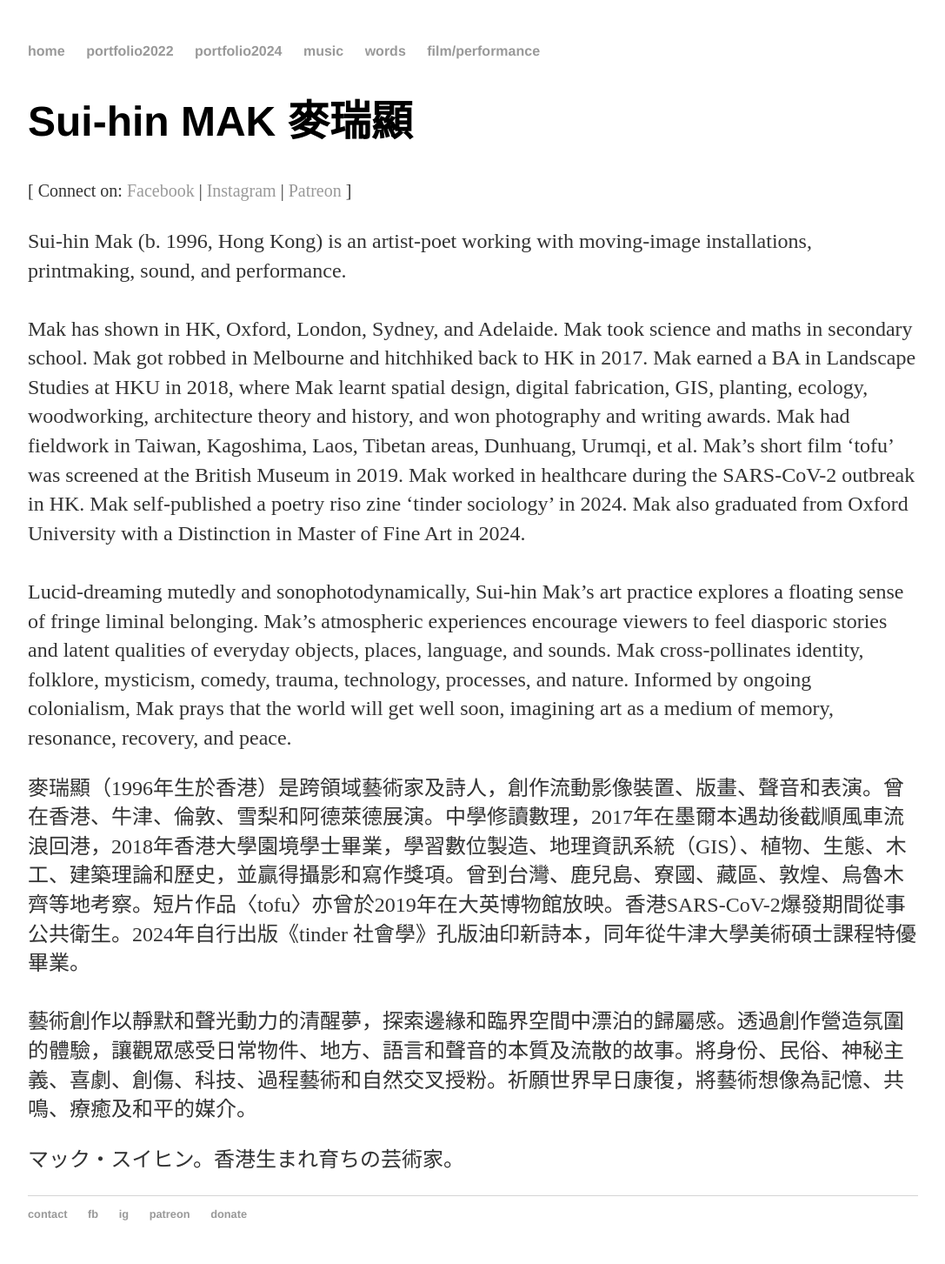
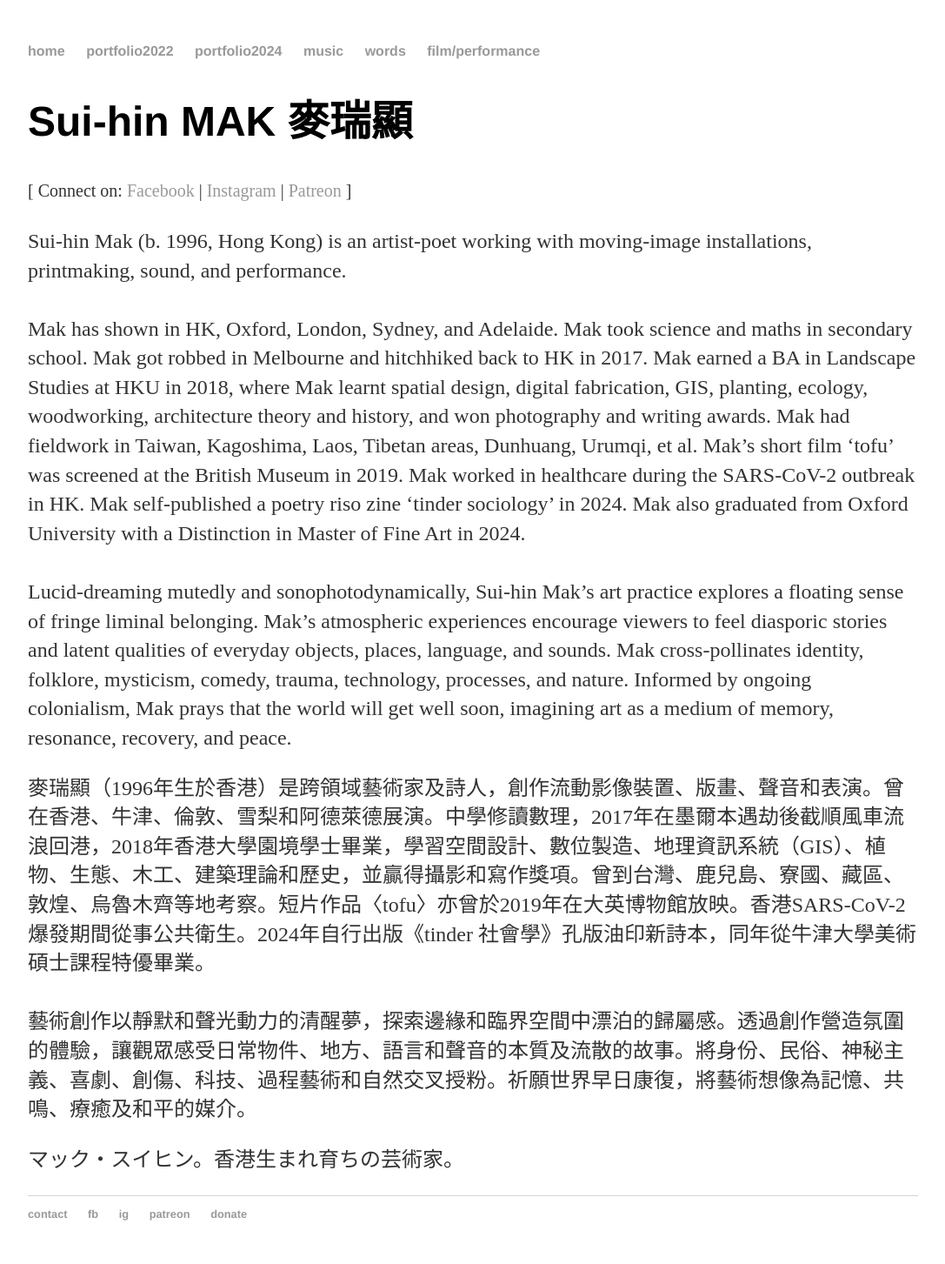
Before and after one commit to maksuihin/maksuihin.github.io, a Jekyll site: the page built from index.html, in a window 1280 px wide. Shown: the whole page at 87% size, without its empty margins (96-1183 px from the left). Built offline with Jekyll 4.4.1, drawn with Linux system fonts in a browser that asks for light colours.

Commit message:
Update index.html

```diff
--- a/index.html
+++ b/index.html
@@ -30,7 +30,7 @@
 
 
 			<p>
-			麥瑞顯（1996年生於香港）是跨領域藝術家及詩人，創作流動影像裝置、版畫、聲音和表演。曾在香港、牛津、倫敦、雪梨和阿德萊德展演。中學修讀數理，2017年在墨爾本遇劫後截順風車流浪回港，2018年香港大學園境學士畢業，學習數位製造、地理資訊系統（GIS）、植物、生態、木工、建築理論和歷史，並贏得攝影和寫作獎項。曾到台灣、鹿兒島、寮國、藏區、敦煌、烏魯木齊等地考察。短片作品〈tofu〉亦曾於2019年在大英博物館放映。香港SARS-CoV-2爆發期間從事公共衛生。2024年自行出版《tinder 社會學》孔版油印新詩本，同年從牛津大學美術碩士課程特優畢業。
+			麥瑞顯（1996年生於香港）是跨領域藝術家及詩人，創作流動影像裝置、版畫、聲音和表演。曾在香港、牛津、倫敦、雪梨和阿德萊德展演。中學修讀數理，2017年在墨爾本遇劫後截順風車流浪回港，2018年香港大學園境學士畢業，學習空間設計、數位製造、地理資訊系統（GIS）、植物、生態、木工、建築理論和歷史，並贏得攝影和寫作獎項。曾到台灣、鹿兒島、寮國、藏區、敦煌、烏魯木齊等地考察。短片作品〈tofu〉亦曾於2019年在大英博物館放映。香港SARS-CoV-2爆發期間從事公共衛生。2024年自行出版《tinder 社會學》孔版油印新詩本，同年從牛津大學美術碩士課程特優畢業。
 			<br><br>藝術創作以靜默和聲光動力的清醒夢，探索邊緣和臨界空間中漂泊的歸屬感。透過創作營造氛圍的體驗，讓觀眾感受日常物件、地方、語言和聲音的本質及流散的故事。將身份、民俗、神秘主義、喜劇、創傷、科技、過程藝術和自然交叉授粉。祈願世界早日康復，將藝術想像為記憶、共鳴、療癒及和平的媒介。
 
 			<!--藝術家及詩人，於香港土生土長。港大園境畢業，目前就讀牛津美術碩士。
```
